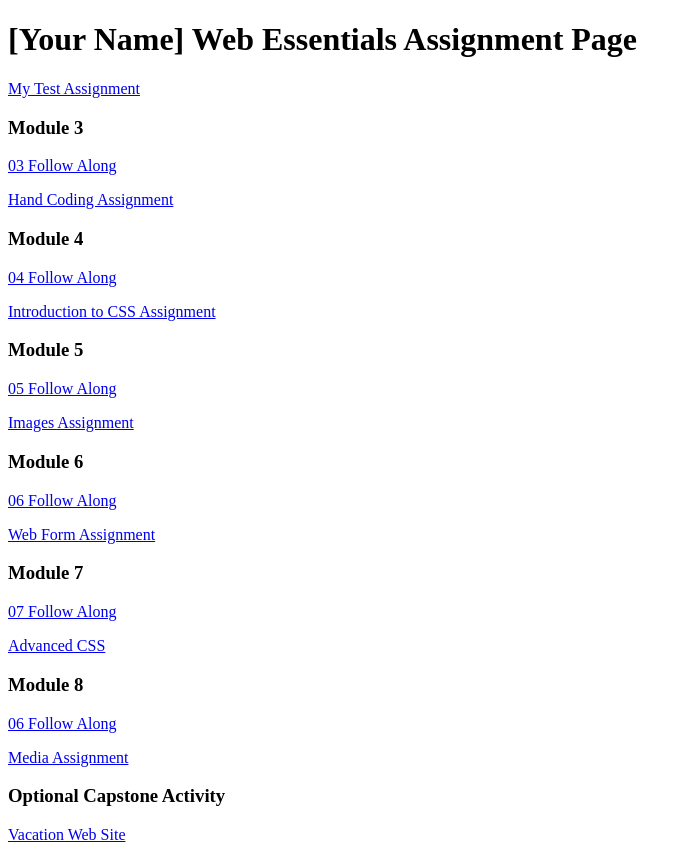
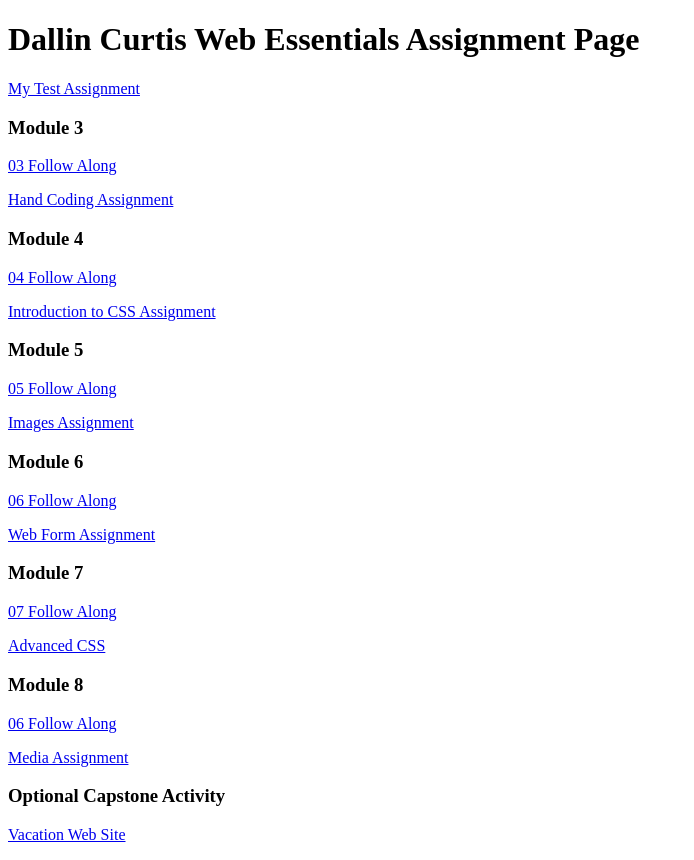
Before and after one commit to dallincurt/dwdd1600, a plain HTML site: page index.html in a window 1280 px wide. Shown: the whole page, without its empty margins (0-694 px from the left). Drawn offline with Linux system fonts and the light colour scheme.

Commit message:
Added my name

```diff
--- a/index.html
+++ b/index.html
@@ -6,7 +6,7 @@
 		<title>dwdd 1600 assignment list page</title>
 	</head>
 	<body>
-		<h1>[Your Name] Web Essentials Assignment Page</h1>
+		<h1>Dallin Curtis Web Essentials Assignment Page</h1>
 		<p><a href="01test">My Test Assignment</a></p>
 
 		<h3>Module 3</h3>
```
